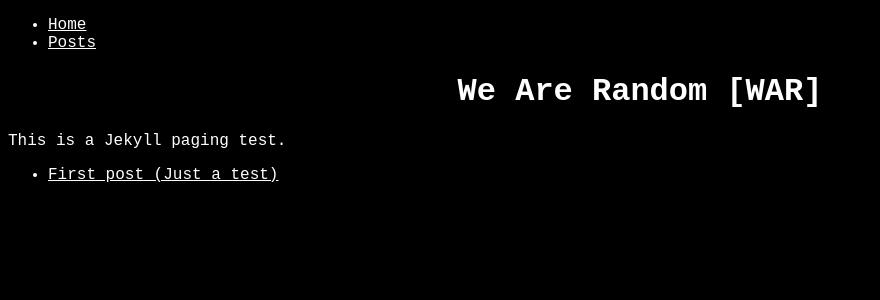
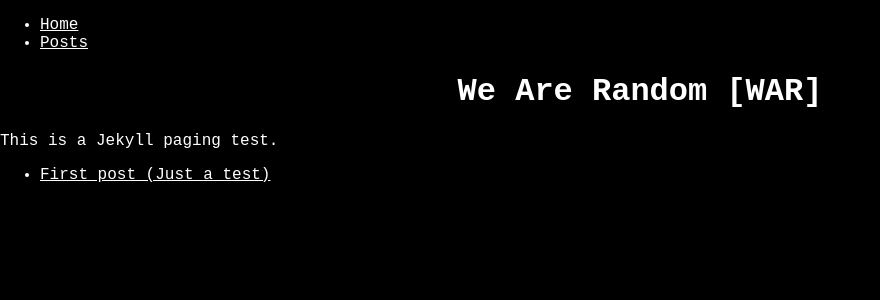
Before and after one commit to wearerandom/wearerandom.github.io, a Jekyll site: the page built from index.html, in a window 1280 px wide. Shown: the top 300 px of the page, without its empty margins (0-880 px from the left). Built offline with Jekyll 4.4.1, drawn with Linux system fonts in a browser that asks for light colours.

Commit message:
Update _styles.scss

```diff
--- a/_sass/_styles.scss
+++ b/_sass/_styles.scss
@@ -9,3 +9,10 @@
 h1 {
     text-align: center;
 }
+
+body {
+    list-style-type: none;
+    display: inline;
+    padding: 0;
+    margin: 0;
+}
```
